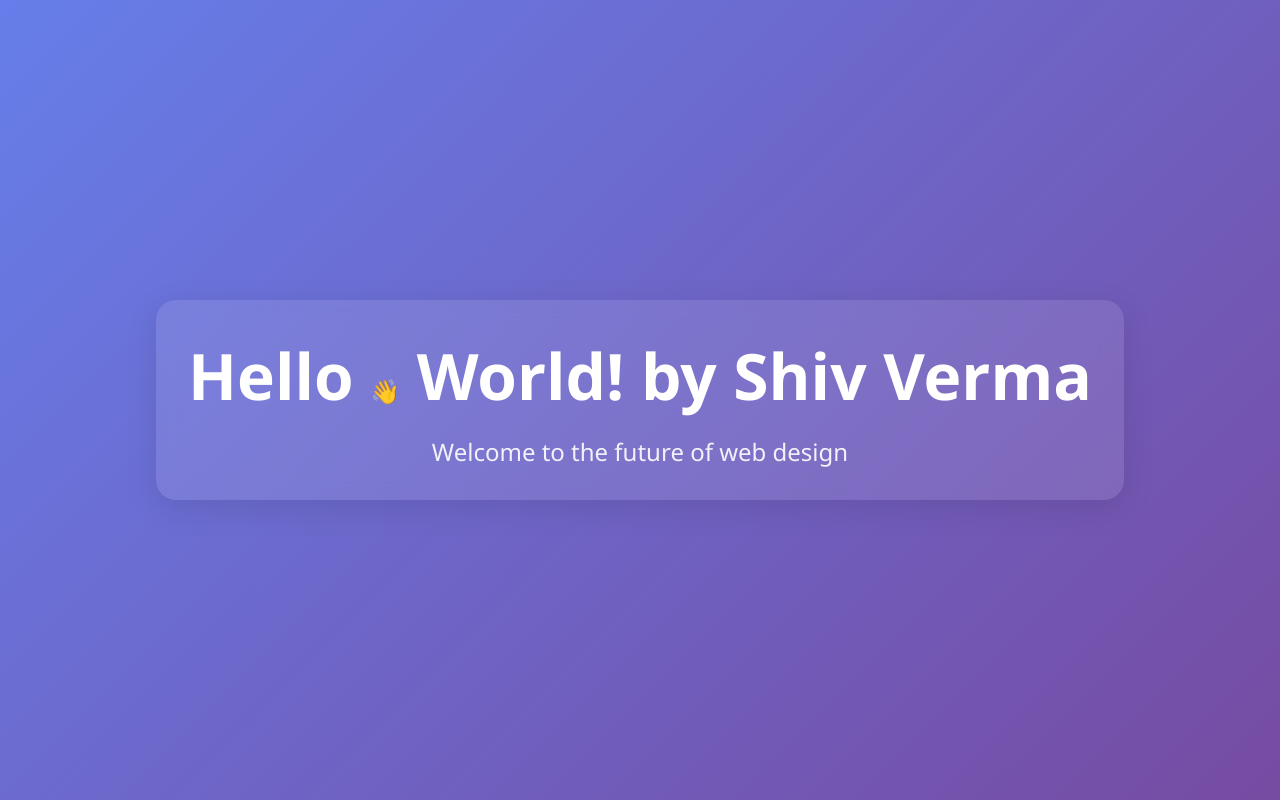
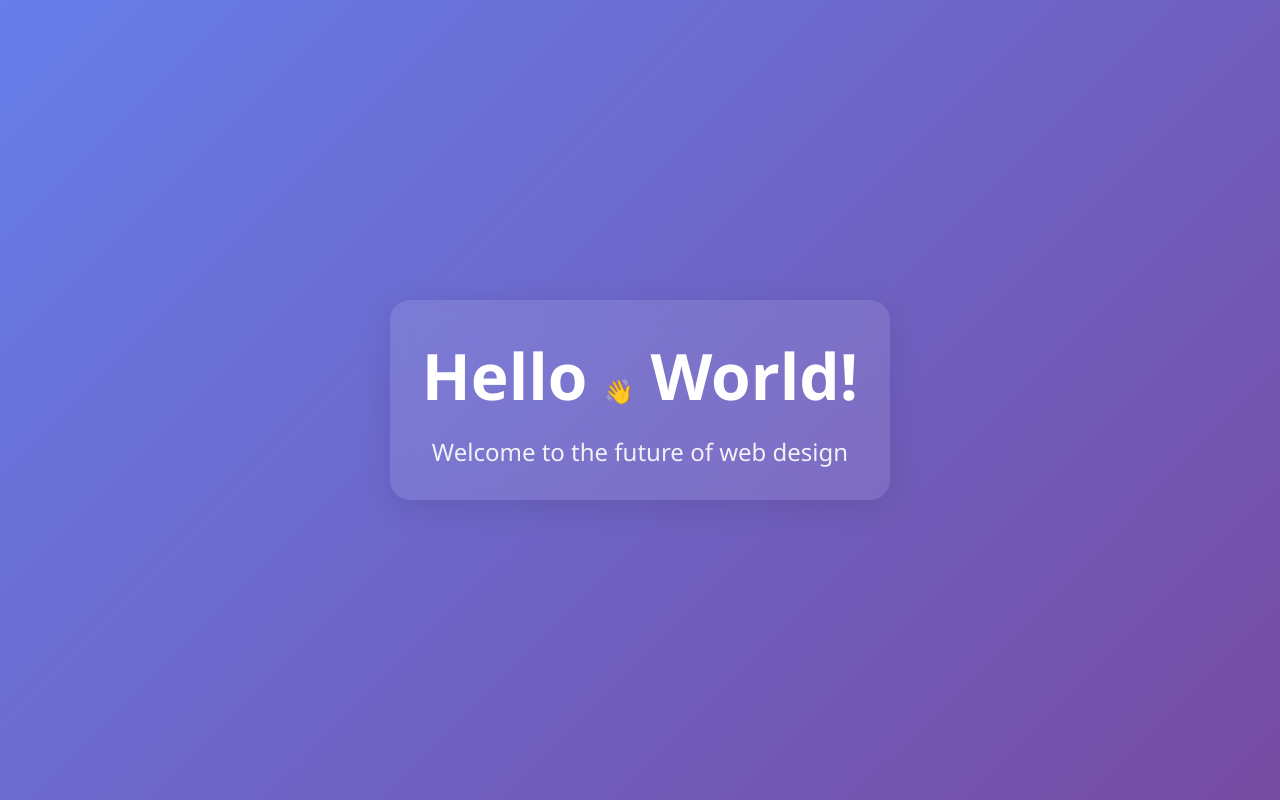
Before and after one commit to Shiv100/Hello-World, a plain HTML site: page index.html in a window 1280 px wide. Drawn offline with Linux system fonts and the light colour scheme.

Commit message:
Revert "Update index.html"
This reverts commit 0c37aed9914039061328e2a5320e17b373a2a76e.

```diff
--- a/index.html
+++ b/index.html
@@ -80,7 +80,7 @@
 </head>
 <body>
     <div class="container">
-        <h1>Hello <span class="wave">👋</span> World! by Shiv Verma</h1>
+        <h1>Hello <span class="wave">👋</span> World!</h1>
         <p class="subtitle">Welcome to the future of web design</p>
     </div>
 </body>
```
